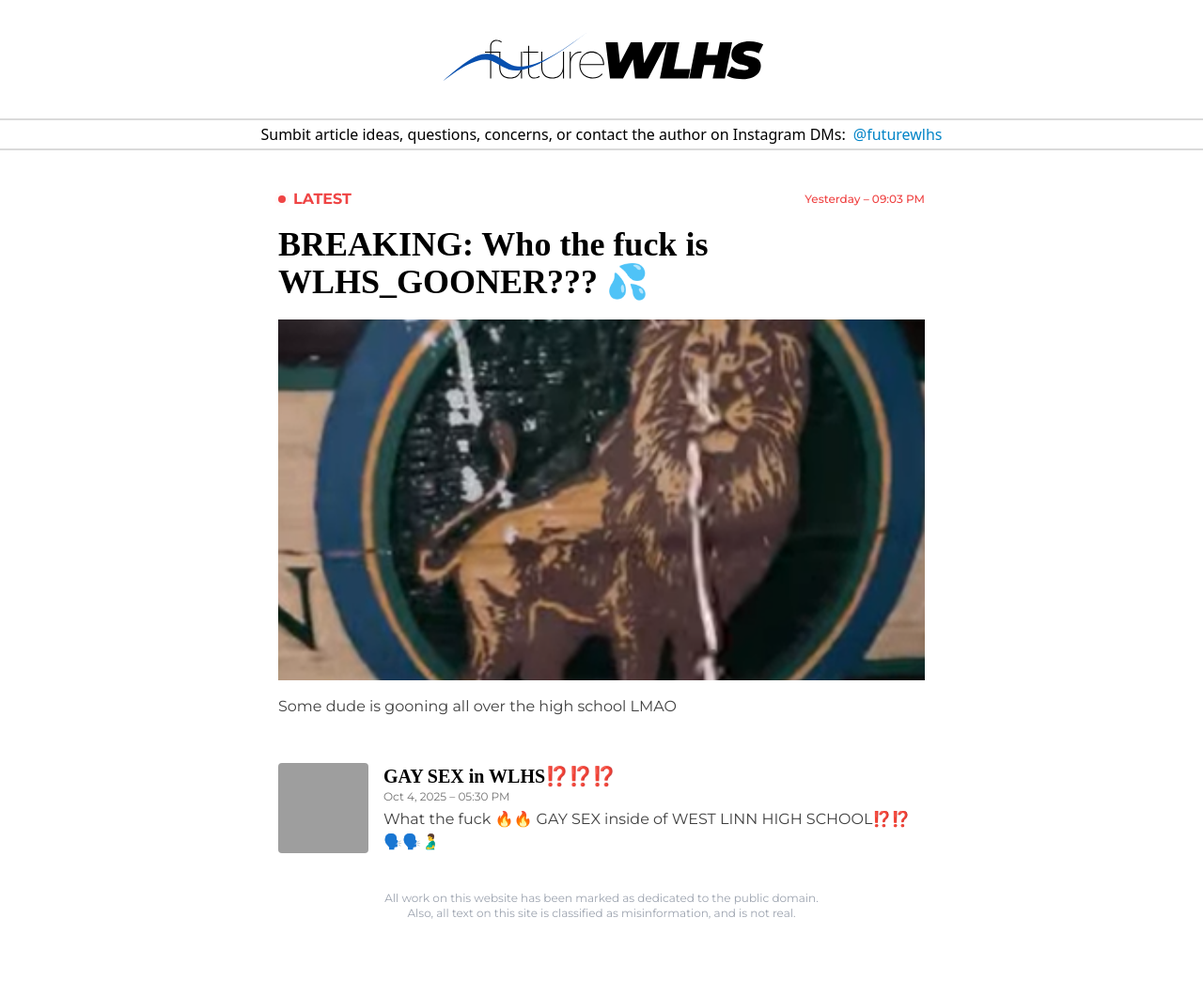
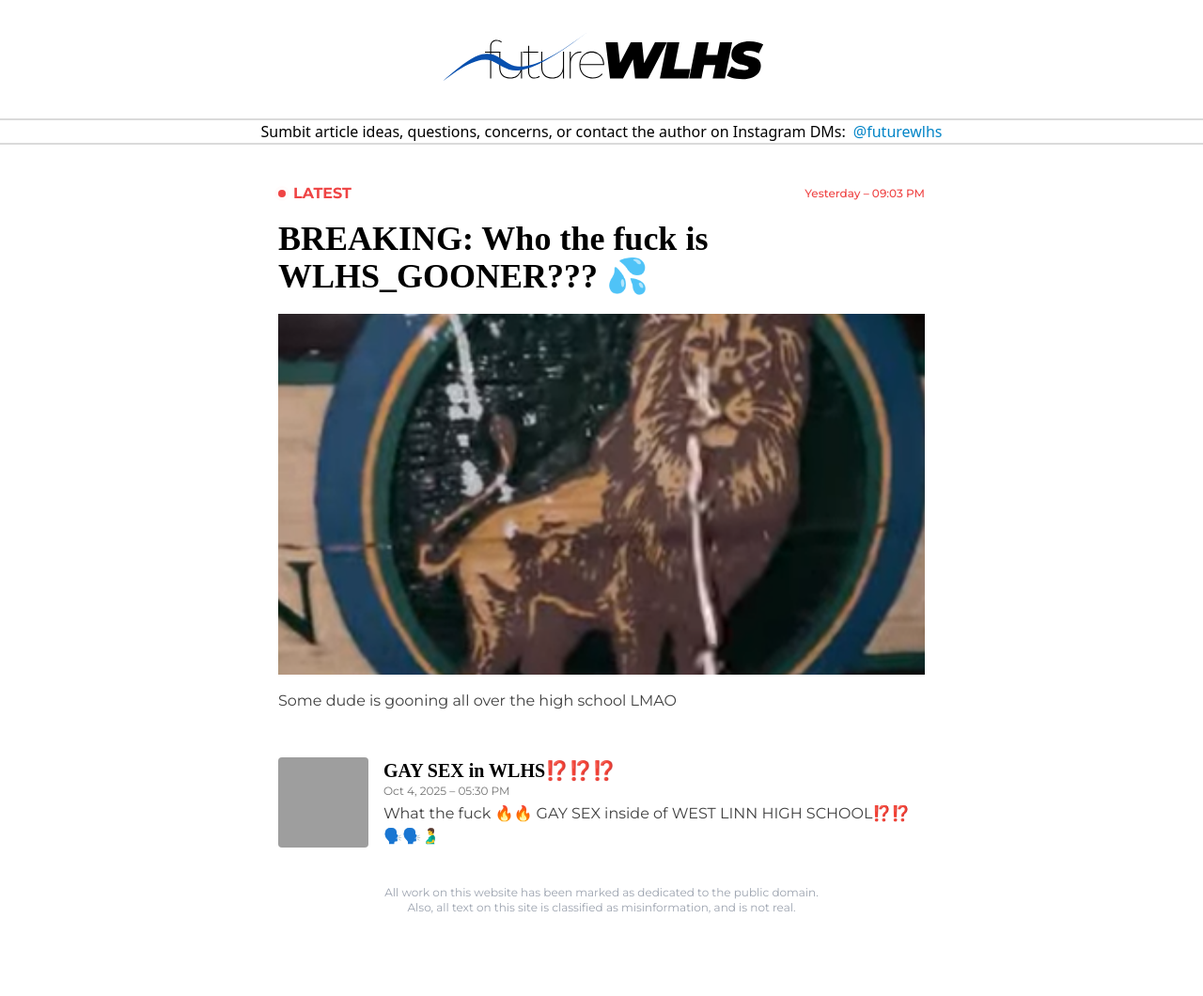
Before and after one commit to futurewlhs/futurewlhs.github.io, a Jekyll site: the page built from index.html, in a window 1280 px wide. Shown: the whole page at 94% size. Built offline with Jekyll 4.4.1, drawn with Linux system fonts in a browser that asks for light colours; nearby versions of some CDN libraries; some web fonts are replaced; grey boxes are pictures that could not be loaded.

Commit message:
Update default.html

```diff
--- a/_layouts/default.html
+++ b/_layouts/default.html
@@ -52,7 +52,7 @@
     </svg>
   </a>
 
-  <a href="/" class="w-full h-8 border-b-2 border-neutral-950/15 flex items-center justify-center text-center gap-2 group">
+  <a href="/" class="w-full border-b-2 border-neutral-950/15 flex items-center justify-center text-center gap-2 group px-12">
     Sumbit article ideas, questions, concerns, or contact the author on Instagram DMs: <span class="group-hover:underline text-sky-600">@futurewlhs</span>
   </a>
 
```
